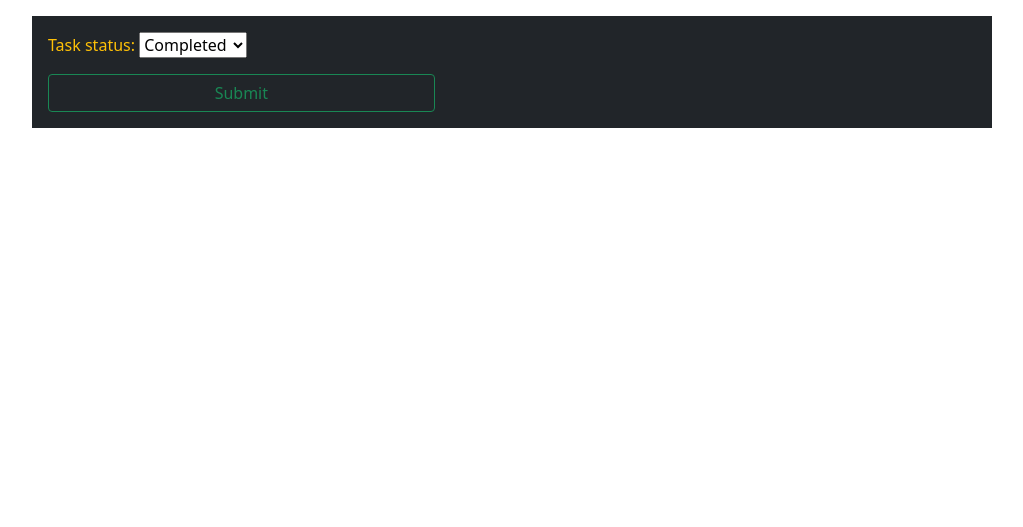
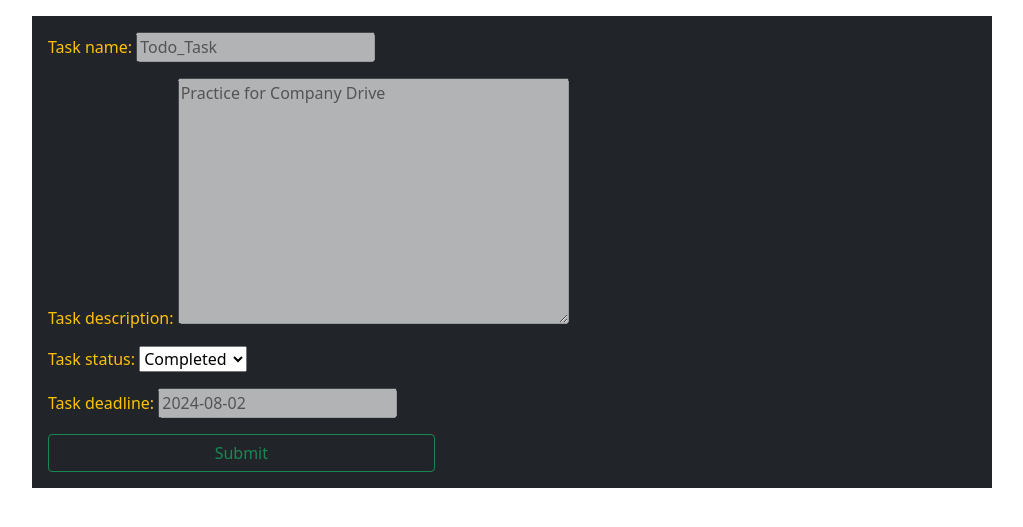
Before and after one commit to ShubhamIngale1502/Todo_Application, a Django app: page /v1/update/2/ in a window 1280 px wide. Shown: the part 56-583 px from the top of the page, without its empty margins (128-1151 px from the left). Run offline with Django 5.2, Linux system fonts and the light colour scheme; data comes from the database, SQL or seed files in the repository; both versions use the stored data as it was after the commit.

Commit message:
second commit

```diff
--- a/todo_task/templates/todoapp/show.html
+++ b/todo_task/templates/todoapp/show.html
@@ -25,7 +25,11 @@
             <td>{{td.task_status}}</td>
             <td>{{td.task_deadline}}</td>
             <td>{{td.task_created_date}}</td>
+            {% if td.task_status == 'Completed' %}
             <td>{{td.task_completed}}</td>
+            {%else%}
+            <td>Not Completed</td>
+            {%endif%}
             <td>
               {% if td.task_status != 'Completed' %}
                 <a href="{% url 'update_task' td.pk %}" class="btn btn-outline-warning">Update</a>
--- a/todo_task/todoapp/forms.py
+++ b/todo_task/todoapp/forms.py
@@ -5,7 +5,7 @@ Status = [('In Progress','In Progress'),('Completed','Completed'),('Cancel','Can
 class TodoForm(forms.ModelForm):
     class Meta:
         model = Todo_Task
-        fields = '__all__'
+        fields = ['task_name', 'task_description','task_deadline']
 
         widgets = {
             'task_name': forms.TextInput(attrs={
@@ -30,4 +30,11 @@ class TodoForm(forms.ModelForm):
 class StatusUpdateForm(forms.ModelForm):
     class Meta:
         model = Todo_Task
-        fields = ['task_status']
+        fields = ['task_name', 'task_description', 'task_status','task_deadline']
+
+class StatusForm(StatusUpdateForm):
+    def __init__(self, *args, **kwargs):
+        super(StatusForm, self).__init__(*args, **kwargs)
+        self.fields['task_name'].disabled = True
+        self.fields['task_description'].disabled = True
+        self.fields['task_deadline'].disabled = True
--- a/todo_task/todoapp/views.py
+++ b/todo_task/todoapp/views.py
@@ -1,6 +1,6 @@
 from django.shortcuts import render, redirect
 from .models import Todo_Task
-from .forms import TodoForm,StatusUpdateForm
+from .forms import TodoForm, StatusForm
 
 def create(request):
     template_name = "todoapp/insert.html"
@@ -22,9 +22,9 @@ def show_task(request):
 def update_task(request, pk):
     template_name = "todoapp/insert.html"
     obj = Todo_Task.objects.get(pk=pk)
-    form = StatusUpdateForm(instance=obj)
+    form = StatusForm(instance=obj)
     if request.method == 'POST':
-        form = StatusUpdateForm(request.POST, instance=obj)
+        form = StatusForm(request.POST, instance=obj)
         if form.is_valid():
             form.save()
             return redirect('list')
```
Also changed, not shown: todo_task/templates/todoapp/update.html (added, +15 -0 lines), todo_task/db.sqlite3.
